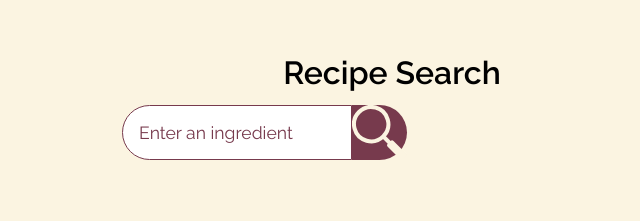
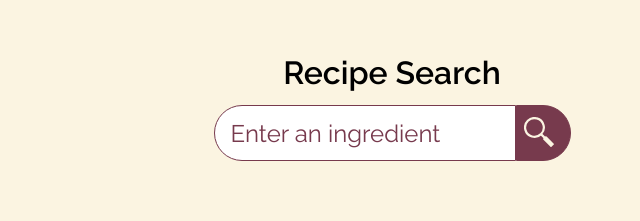
Before and after one commit to dennis-mays/project4, a plain HTML site: page index.html in a window 1280 px wide. Shown: the part 104-325 px from the top of the page, without its empty margins (248-888 px from the left). Drawn offline with Linux system fonts and the light colour scheme.

Commit message:
updated styling

```diff
--- a/css/main.css
+++ b/css/main.css
@@ -43,9 +43,11 @@ section {
     outline: 0;
     font-size: 1.05rem;
 }
+
 .text {
     opacity: 0.8;
 }
+
 .title {
     font-size: 2rem;
     margin-bottom: 1rem;
@@ -55,6 +57,7 @@ section {
 .container {
     min-height: 100vh;
 }
+
 .meal-wrapper {
     max-width: 1280px;
     margin: 0 auto;
@@ -62,24 +65,30 @@ section {
     background: var(--light-cream);
     text-align: center;
 }
+
 .meal-search {
     margin: 2rem 0;
 }
+
 .meal-search cite {
     font-size: 1rem;
 }
+
 .meal-search-box {
     margin: 1.2rem 0;
     display: flex;
     align-items: stretch;
+    justify-content: center;
 }
-/* .search-control,
+
+/*  */
 .search-btn {
     width: 100%;
-} */
+}
+
 .search-control {
-    padding: 0 1rem;
-    font-size: 1.1rem;
+    padding: 0.8rem 1rem;
+    font-size: 1.5rem;
     font-family: inherit;
     outline: 0;
     border: 1px solid var(--light-red);
@@ -87,45 +96,67 @@ section {
     border-top-left-radius: 2rem;
     border-bottom-left-radius: 2rem;
 }
+
 .search-control::placeholder {
     color: var(--light-red);
 }
+
 .search-btn {
     width: 55px;
-    height: 55px;
+    height: 56px;
     font-size: 1.8rem;
     background: var(--light-red);
     color: var(--light-cream);
-    border: none;
+    border: 1px solid var(--light-red);
     border-top-right-radius: 2rem;
     border-bottom-right-radius: 2rem;
     transition: all 0.4s linear;
 }
+
 .search-btn:hover {
     background: var(--dark-green);
 }
+
+.search-icon {
+    width: 30px;
+    height: 30px;
+    margin-left: -8px;
+    margin-top: 5px;
+    stroke: var(--light-cream);
+}
+
+.search-icon {
+    color: var(--light-cream);
+}
+
 .meal-result {
     margin-top: 4rem;
 }
+
 #meal {
     margin: 2.4rem 0;
 }
+
 .meal-item {
     border-radius: 1rem;
     overflow: hidden;
     box-shadow: 0 4px 21px -12px rgba(0, 0, 0, 0.79);
     margin: 2rem 0;
 }
+
 .meal-img img {
     width: 100%;
     display: block;
 }
+
 .meal-name {
     padding: 1.5rem 0.5rem;
 }
+
 .meal-name h3 {
     font-size: 1.4rem;
 }
+
 .recipe-btn {
     text-decoration: none;
     color: var(--light-cream);
@@ -160,13 +191,6 @@ section {
     display: none;
     padding: 2rem 0;
 }
-/* .meal-details::-webkit-scrollbar {
-    width: 10px;
-}
-.meal-details::-webkit-scrollbar-thumb {
-    background: #f0f0f0;
-    border-radius: 2rem;
-} */
 
 /* js related */
 .showRecipe {
@@ -176,9 +200,11 @@ section {
 .meal-details-content {
     margin: 2rem;
 }
+
 .meal-details-content p:not(.recipe-category) {
     padding: 1rem 0;
 }
+
 .recipe-close-btn {
     position: absolute;
     right: 2rem;
@@ -194,10 +220,12 @@ section {
     justify-content: center;
     opacity: 0.9;
 }
+
 .recipe-title {
     letter-spacing: 1px;
     padding-bottom: 1rem;
 }
+
 .recipe-category {
     background: var(--light-cream);
     font-weight: 600;
@@ -206,6 +234,7 @@ section {
     padding: 0.2rem 0.5rem;
     border-radius: 0.3rem;
 }
+
 .recipe-category {
     background: var(--light-cream);
     font-weight: 600;
@@ -214,9 +243,16 @@ section {
     padding: 0.2rem 0.5rem;
     border-radius: 0.3rem;
 }
+
 .recipe-instruct {
     padding: 1rem 0;
+    text-align: left;
 }
+
+.recipe-instruct p {
+    white-space: pre-line;
+}
+
 .recipe-meal-img img {
     width: 100px;
     height: 100px;
@@ -224,15 +260,18 @@ section {
     margin: 0 auto;
     display: block;
 }
+
 .recipe-link {
     margin: 1.4rem 0;
 }
+
 .recipe-link a {
     color: var(--light-cream);
     font-size: 1.2rem;
     font-weight: 700;
     transition: all 0.4s linear;
 }
+
 .recipe-link a:hover {
     opacity: 0.8;
 }
```
